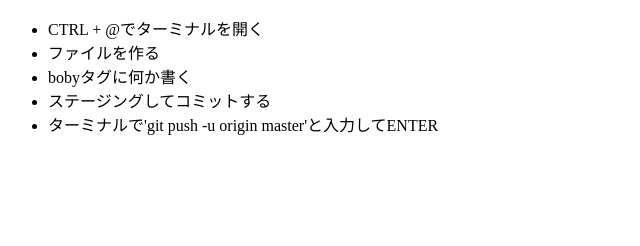
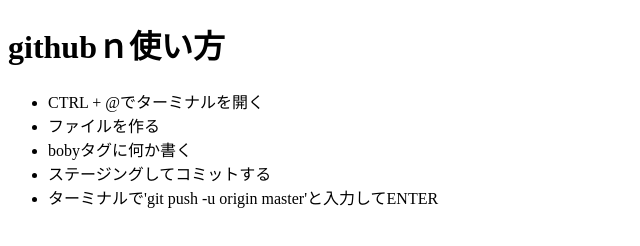
Before and after one commit to sk-TedyLo1/sk-TedyLo1.github.io, a plain HTML site: page index03.html in a window 1280 px wide. Shown: the whole page, without its empty margins (0-640 px from the left). Drawn offline with Linux system fonts and the light colour scheme.

Commit message:
GitHubの使い方

```diff
--- a/index03.html
+++ b/index03.html
@@ -7,6 +7,7 @@
   <title>Document</title>
 </head>
 <body>
+  <h1>githubｎ使い方</h1>
   <ul>
     <li>CTRL + @でターミナルを開く</li>
     <li>ファイルを作る</li>
```
